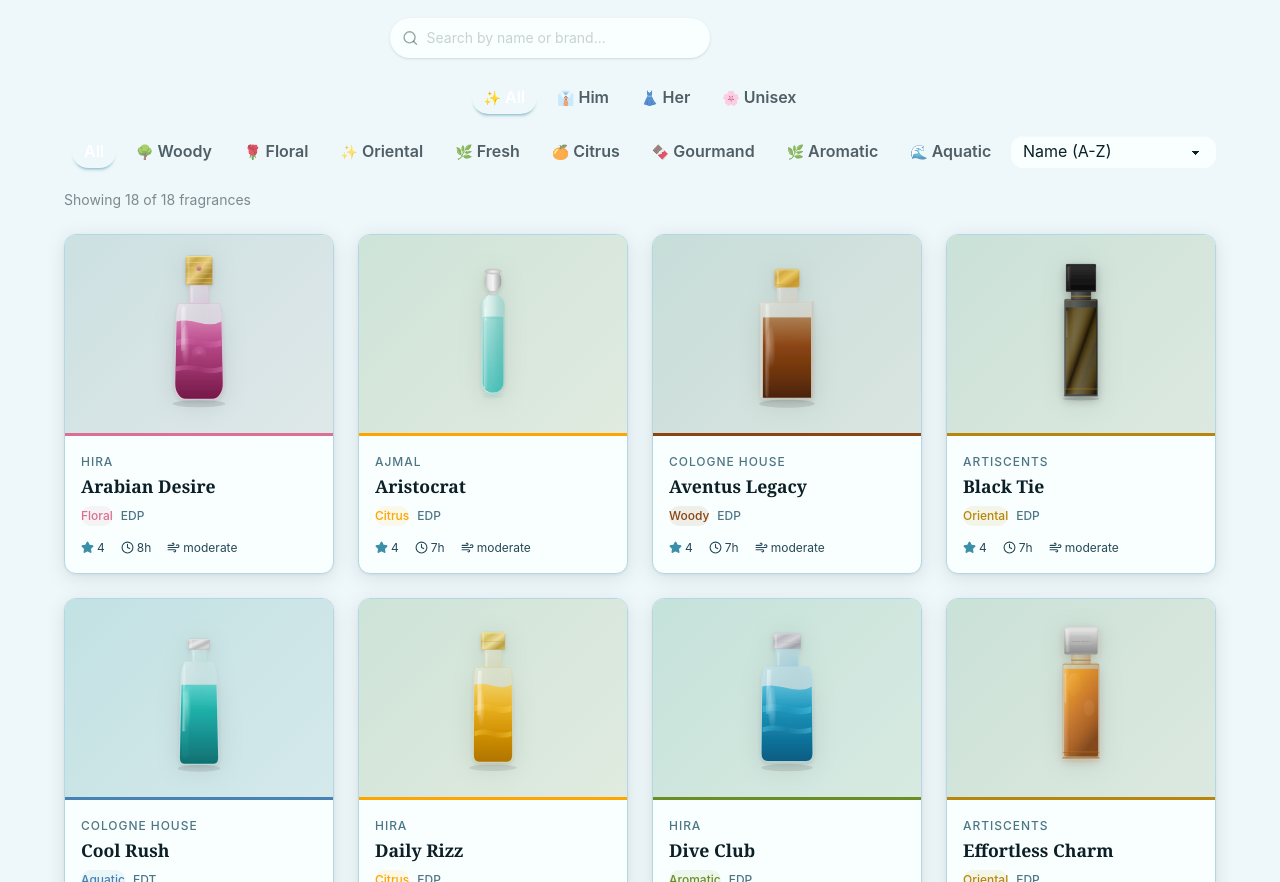
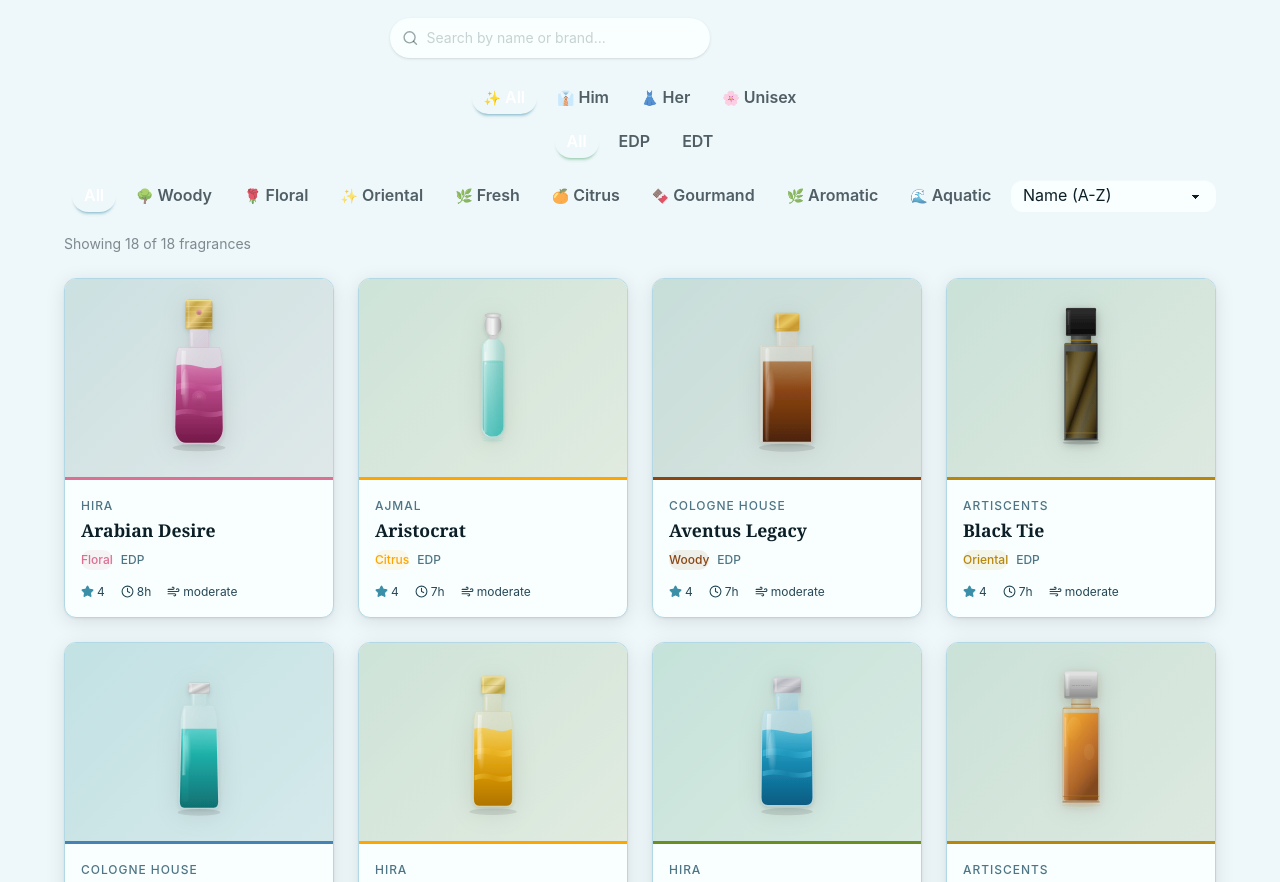
Before and after one commit to YAshpathan199/scentify, a React (Vite) app: page /explore in a window 1280 px wide. Shown: the part 1040-1922 px from the top of the page. Built offline with nearby package versions, Linux system fonts and the light colour scheme.

Commit message:
feat: add concentration filter (EDP / EDT) to Explore page
Adds All / EDP / EDT tab row below the gender tabs. Filter state is wired
into the filteredFragrances memo and cleared by the Clear Filters button.

Co-Authored-By: Claude Sonnet 4.6 <noreply@anthropic.com>

```diff
--- a/src/pages/Explore.jsx
+++ b/src/pages/Explore.jsx
@@ -65,6 +65,7 @@ function ScentDNA({ activeFamily, onFamilyClick }) {
 export default function Explore() {
   const [searchQuery, setSearchQuery] = useState('');
   const [activeGender, setActiveGender] = useState('all');
+  const [activeConcentration, setActiveConcentration] = useState('all');
   const [activeFamily, setActiveFamily] = useState('all');
   const [sortBy, setSortBy] = useState('name');
 
@@ -86,6 +87,10 @@ export default function Explore() {
       if (activeGender === 'men') result = result.filter(f => f.gender === 'men' || f.gender === 'unisex');
       else if (activeGender === 'women') result = result.filter(f => f.gender === 'women' || f.gender === 'unisex');
       else result = result.filter(f => f.gender === activeGender);
+    }
+
+    if (activeConcentration !== 'all') {
+      result = result.filter(f => f.concentration === activeConcentration);
     }
 
     if (activeFamily !== 'all') {
@@ -110,11 +115,12 @@ export default function Explore() {
     }
 
     return result;
-  }, [searchQuery, activeGender, activeFamily, sortBy]);
+  }, [searchQuery, activeGender, activeConcentration, activeFamily, sortBy]);
 
   const clearFilters = () => {
     setSearchQuery('');
     setActiveGender('all');
+    setActiveConcentration('all');
     setActiveFamily('all');
   };
 
@@ -246,7 +252,7 @@ export default function Explore() {
         </div>
 
         {/* Gender Tabs */}
-        <div className="flex gap-2 mb-4 justify-center">
+        <div className="flex gap-2 mb-3 justify-center">
           {[
             { id: 'all', label: 'All', icon: '✨' },
             { id: 'men', label: 'Him', icon: '👔' },
@@ -260,6 +266,23 @@ export default function Explore() {
             >
               <span className="text-sm leading-none">{g.icon}</span>
               {g.label}
+            </button>
+          ))}
+        </div>
+
+        {/* Concentration Tabs */}
+        <div className="flex gap-2 mb-4 justify-center">
+          {[
+            { id: 'all', label: 'All' },
+            { id: 'EDP', label: 'EDP' },
+            { id: 'EDT', label: 'EDT' },
+          ].map(c => (
+            <button
+              key={c.id}
+              className={`btn btn-sm rounded-full ${activeConcentration === c.id ? 'btn-secondary' : 'btn-outline border-base-300 text-base-content/70'}`}
+              onClick={() => setActiveConcentration(c.id)}
+            >
+              {c.label}
             </button>
           ))}
         </div>
```
